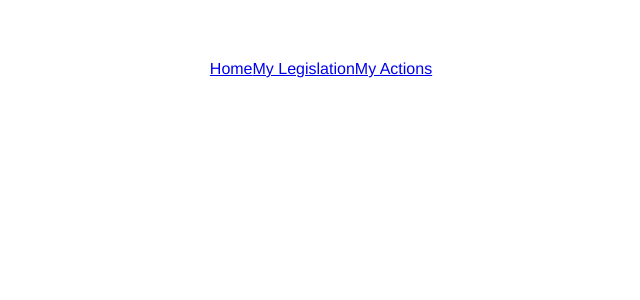
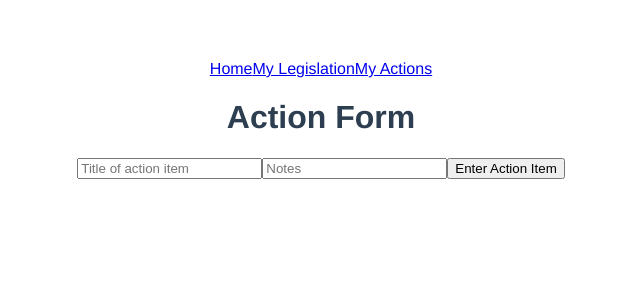
Before and after one commit to therealmikenew/my-so-called-civic-life, a Vue app in the folder my-so-called-civic-life/: page /action-form in a window 1280 px wide. Shown: the top 300 px of the page, without its empty margins (319-959 px from the left). Built offline with nearby package versions, Linux system fonts and the light colour scheme; no server answers.

Commit message:
created POST function in CreateActionForm.vue

```diff
--- /dev/null
+++ b/my-so-called-civic-life/src/pages/CreateActionForm.vue
@@ -0,0 +1,67 @@
+<template>
+
+
+<div>
+    <h1>Action Form</h1>
+    <form  v-on:submit.prevent='handleSubmit'>
+        <input v-model="description"
+        type="text" placeholder="Title of action item" />
+        <input  type="text" placeholder="Notes" v-model="notes"   />
+        <button>Enter Action Item</button>
+
+    </form>
+</div>
+
+
+</template>
+
+<script>
+import axios from 'axios'
+
+export default {
+    name: 'CreateActionForm',
+    data: ()=> ({
+        date: '',
+        description: '',
+        notes: '',
+        profileId: null
+    }),
+    mounted(){
+        this.getProfile()
+    },
+    methods: {
+// to get user_id
+         async getProfile(){
+            const res = await axios.get('http://127.0.0.1:8000/user/')
+            this.profileId = res.data[0].id
+        },
+
+        handleSubmit() {
+            let currentDate = new Date()
+            let dd = String(currentDate.getDate()).padStart(2, '0')
+            let mm = String(currentDate.getMonth() + 1).padStart(2, '0')
+            let year = currentDate.getFullYear()
+            this.date = `${mm}-${dd}-${year}`
+            this.createAction()
+
+
+
+        },
+        async createAction() {
+            await axios.post(`http://127.0.0.1:8000/action/`, {
+                date: this.date,
+                description: this.description,
+                notes: this.notes,
+                completed: false,
+                user_id: this.profileId
+            })
+            this.$router.push(`/my-actions`)
+        }
+
+    }
+
+
+
+
+}
+</script>
--- a/my-so-called-civic-life/src/router.js
+++ b/my-so-called-civic-life/src/router.js
@@ -4,6 +4,7 @@ import MyLegislation from "./pages/MyLegislation.vue";
 import MyActions from "./pages/MyActions";
 import LegislationDetail from "./components/LegislationDetail";
 import ActionDetail from "./components/ActionDetail";
+import CreateActionForm from "./pages/CreateActionForm";
 
 const routes = [
   { path: "/", component: Home, name: "Home" },
@@ -19,6 +20,11 @@ const routes = [
     component: ActionDetail,
     name: "ActionDetail",
   },
+  {
+    path: "/action-form",
+    component: CreateActionForm,
+    name: "CreateActionForm",
+  },
 ];
 
 export default new VueRouter({
```
